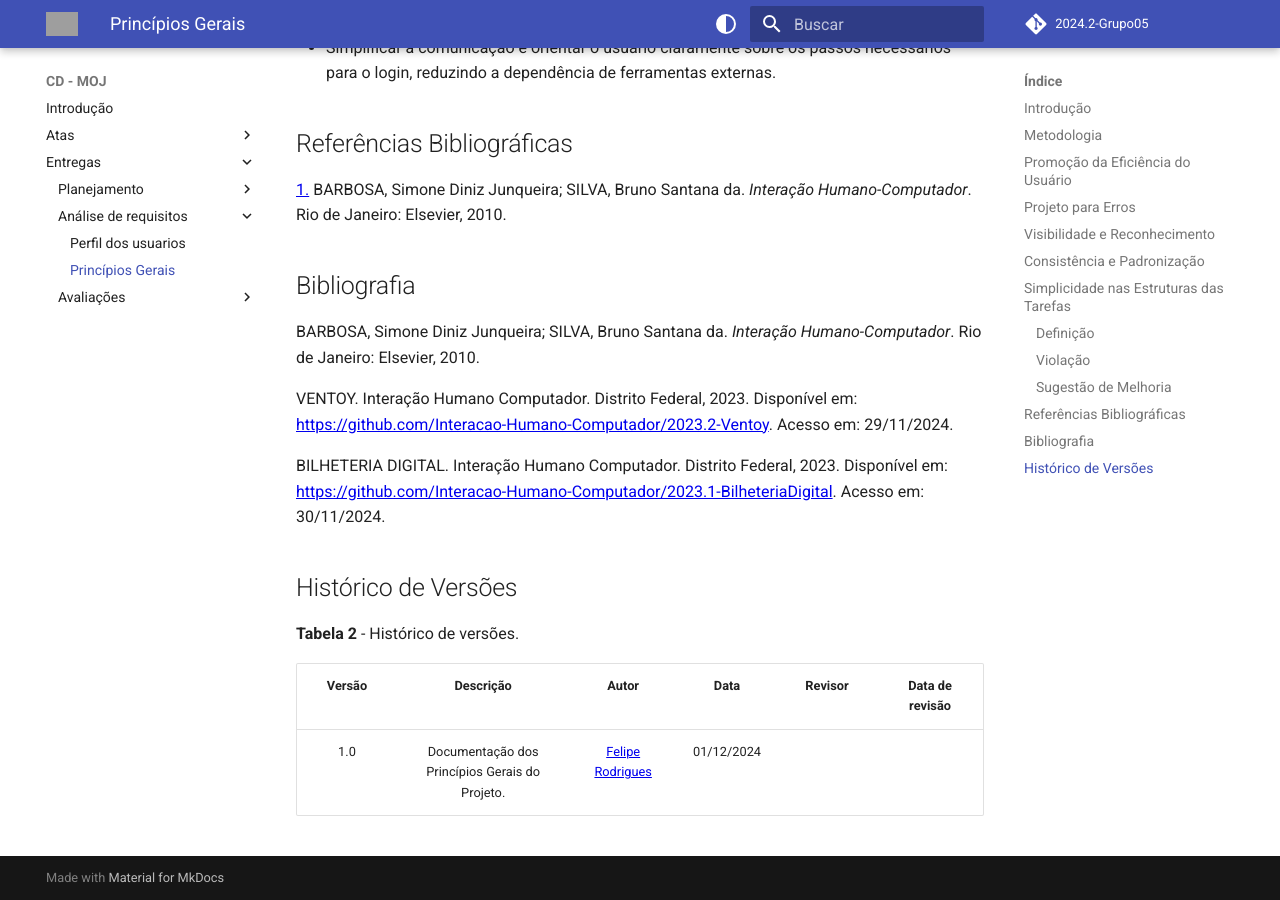
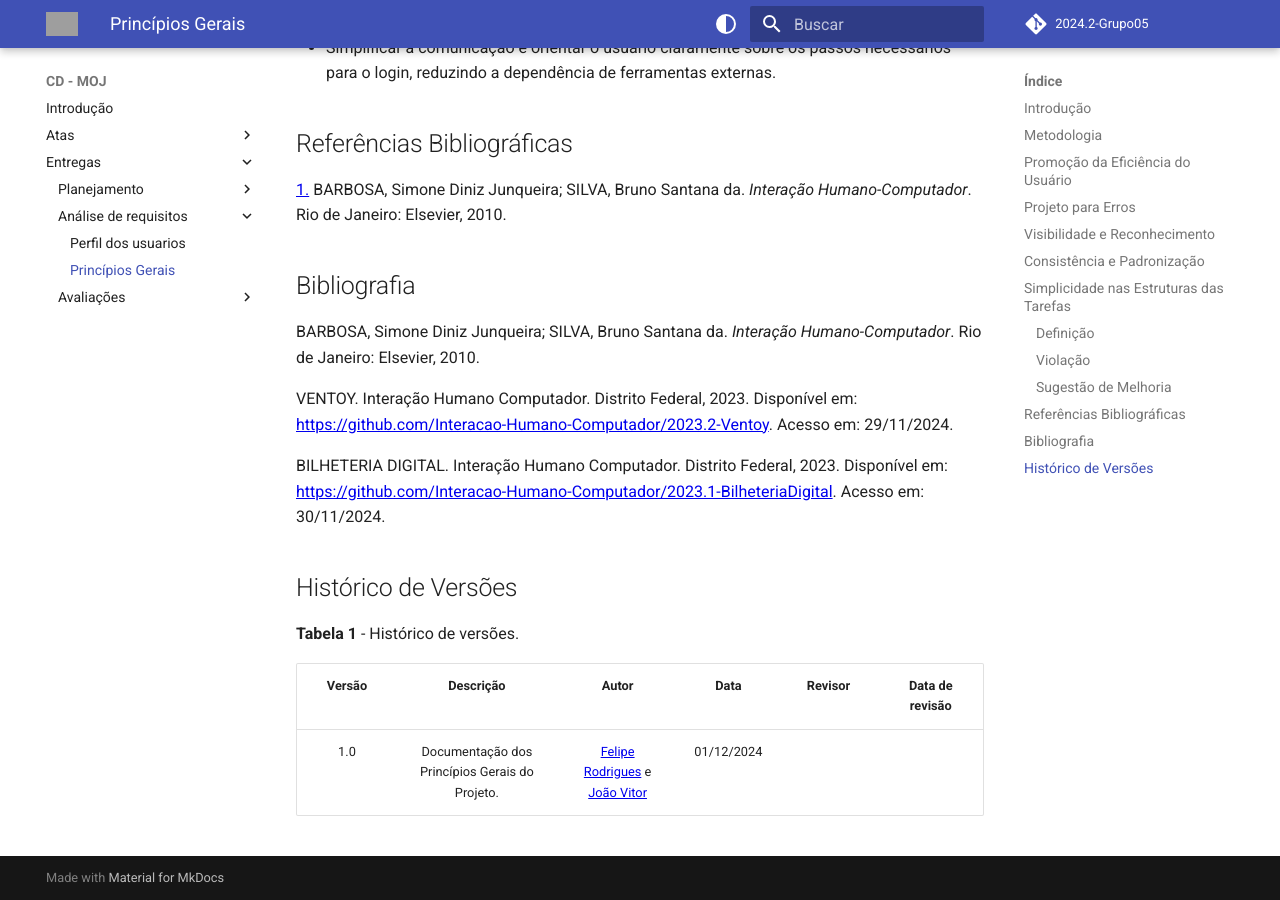
Before and after one commit to Interacao-Humano-Computador/2024.2-Grupo05, an MkDocs documentation site: the page built from docs/entregas/entrega_3/principiosGerais.md, in a window 1280 px wide and 900 px high, scrolled down 5514 px. Built offline with MkDocs 1.6.1 and Material for MkDocs 9.7.7, drawn with Linux system fonts in a browser that asks for light colours; comment, search, counter and statistics services are not loaded; the version menu is left out; grey boxes are pictures that could not be loaded.

Commit message:
docs: Corrige autores.
Co-authored-by: Jauzimm <joaovitorso071@gmail.com>

```diff
--- a/docs/entregas/entrega_3/principiosGerais.md
+++ b/docs/entregas/entrega_3/principiosGerais.md
@@ -132,8 +132,8 @@ BILHETERIA DIGITAL. Interação Humano Computador. Distrito Federal, 2023. Dispo
 
 ## Histórico de Versões
 
-<font size="3"><p style="text-align: left">**Tabela 2** - Histórico de versões.</p></font>
+<font size="3"><p style="text-align: left">**Tabela 1** - Histórico de versões.</p></font>
 
 | Versão |               Descrição                |   Autor    |    Data    |    Revisor     | Data de revisão |
 | :----: | :------------------------------------: | :--------: | :--------: | :------------: | :-------------: |
-|  1.0   | Documentação dos Princípios Gerais do Projeto. | [Felipe Rodrigues](https://github.com/felipeJRdev) | 01/12/2024 |  |     |
+|  1.0   | Documentação dos Princípios Gerais do Projeto. | [Felipe Rodrigues](https://github.com/felipeJRdev) e [João Vitor](https://github.com/Jauzimm) | 01/12/2024 |  |     |
```
